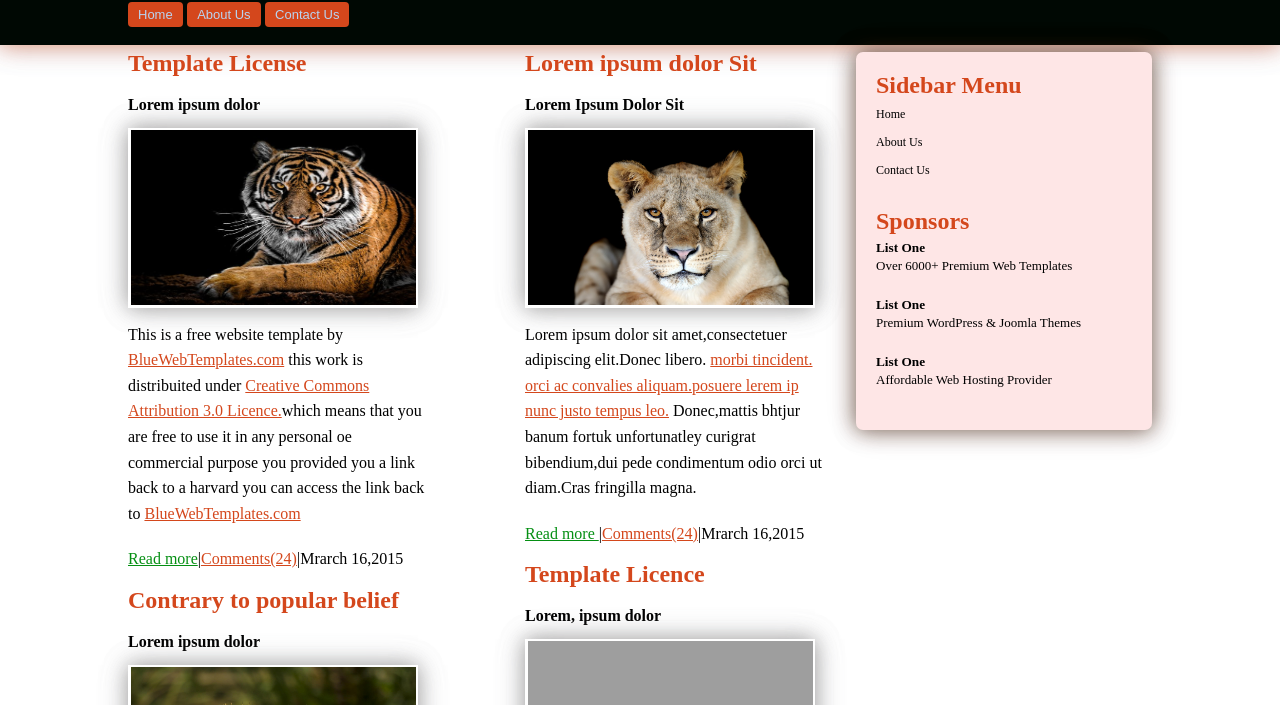
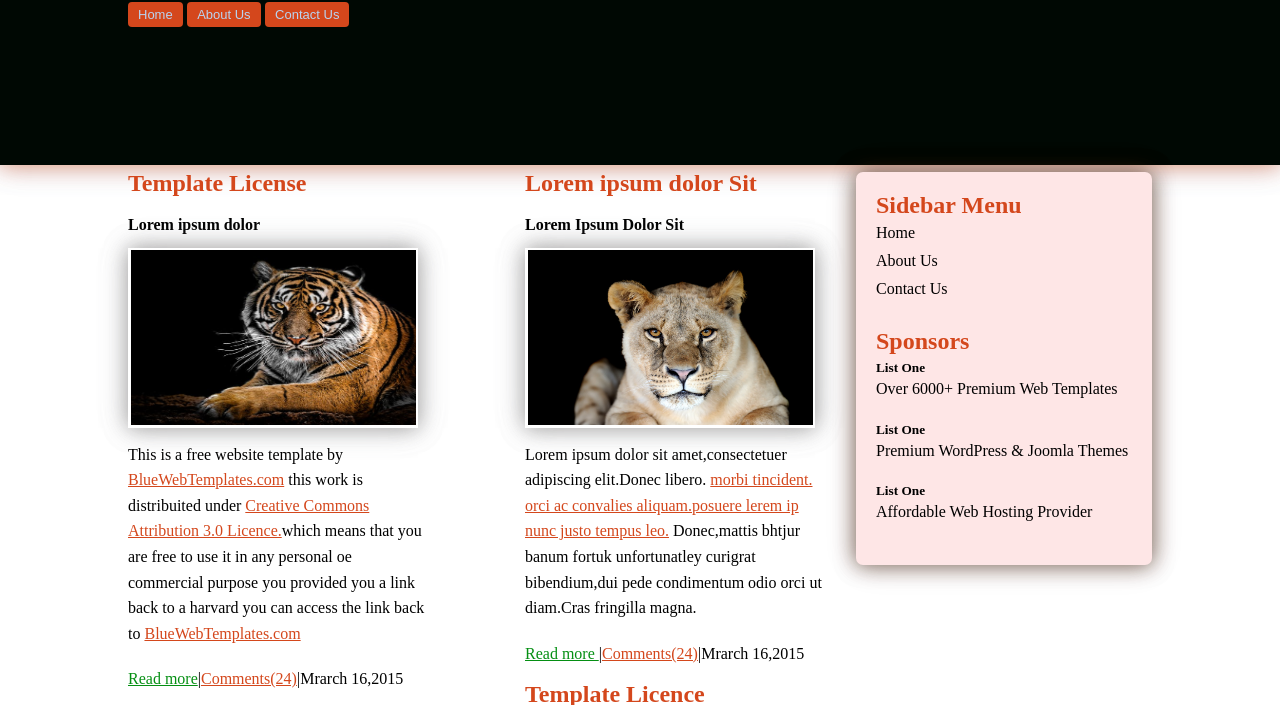
Before and after one commit to hanamelese/Assesment-2_Hana-Melese_UGR-3687-15_sect-4, a plain HTML site: page index.html in a window 1280 px wide. Shown: the part 95-800 px from the top of the page. Drawn offline with Linux system fonts and the light colour scheme; grey boxes are pictures that could not be loaded.

Commit message:
assesment2

```diff
--- a/src/css/layout.css
+++ b/src/css/layout.css
@@ -7,7 +7,7 @@ header{
     width: 100%;
     right: 0;
     top: 0;
-    height: 120px;
+    height: 30vh;
     padding: 10px 0px;
 }
 .header{
--- a/src/css/style.css
+++ b/src/css/style.css
@@ -65,10 +65,6 @@ aside{
     0 0 35px rgba(145, 52, 2, 0.1);
     border-radius: 7px;
 }
-aside p{
-    font-size: 13px;
-
-}
 aside li {
   text-decoration: none;
   list-style-type:none;
@@ -77,7 +73,7 @@ aside li a {
     text-decoration: none;
     list-style-type:none;
     color: black;
-    font-size: 12px;
+
   }
 .lorem{
     font-weight: 600;
```
